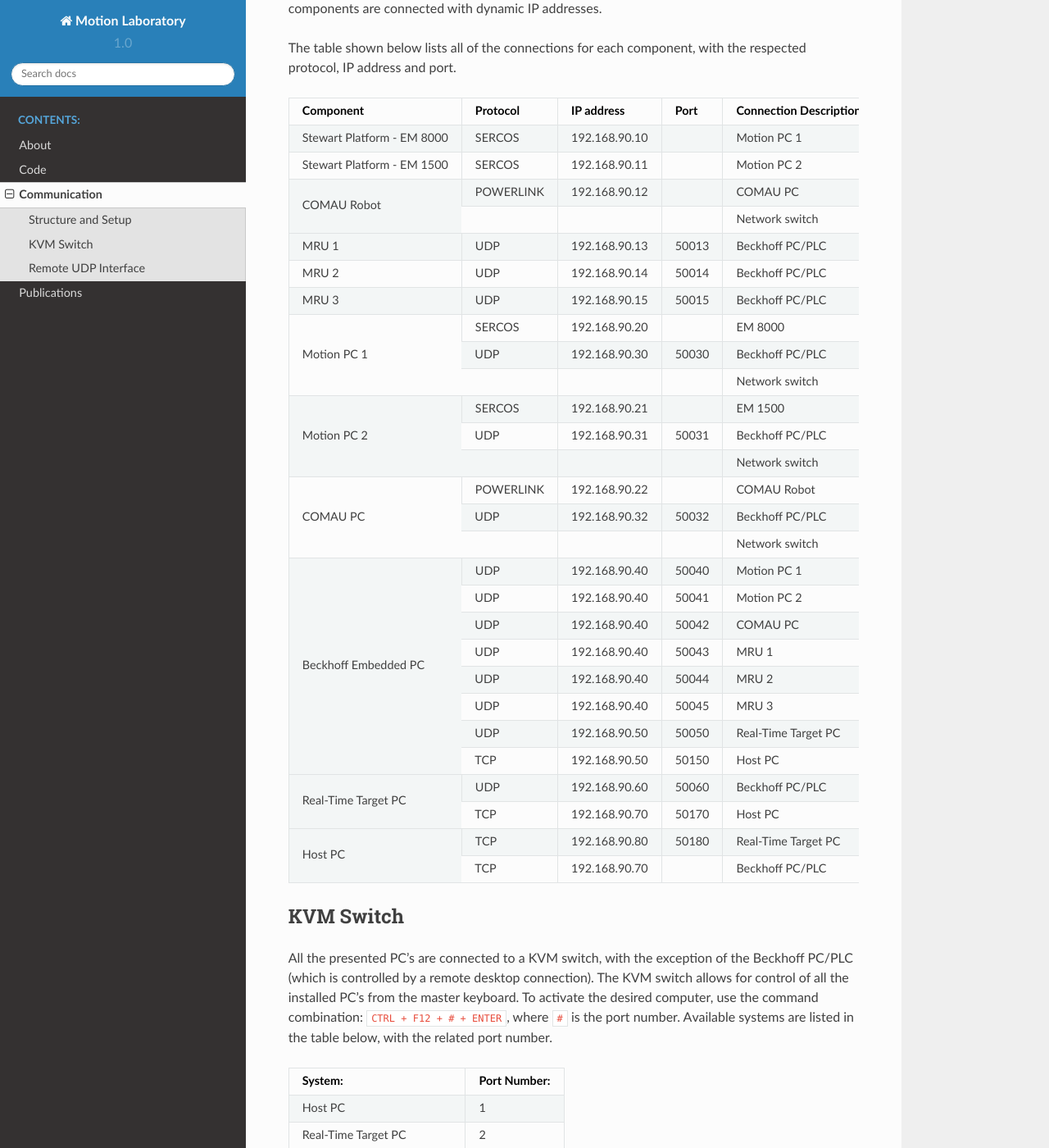
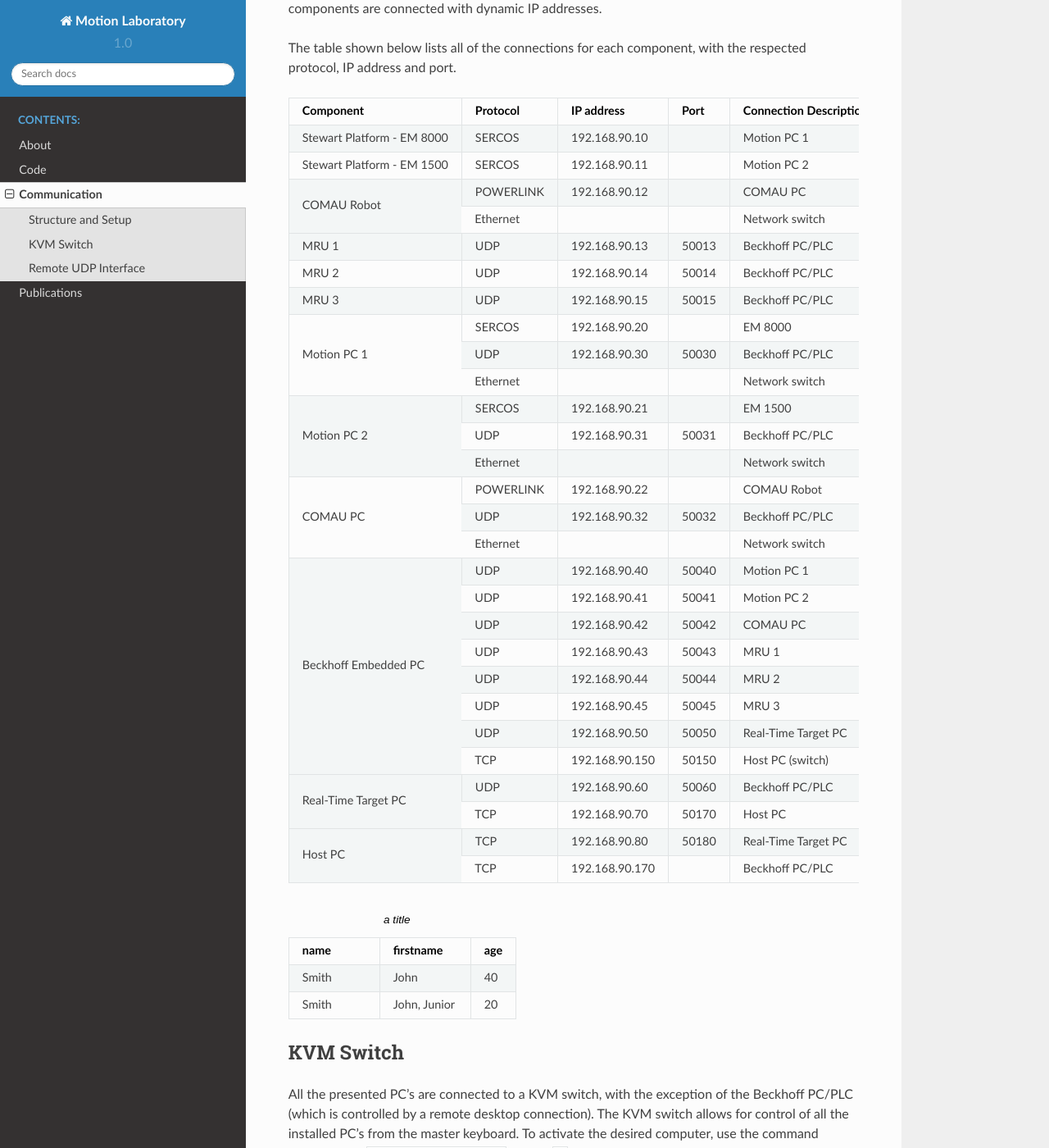
Before and after one commit to sondretordal/motion-lab, a Sphinx documentation site: the page built from docs/com.rst, in a window 1280 px wide and 1400 px high, scrolled down 1225 px. Shown: the whole window at 82% size. Built offline with Sphinx 7.4.7 and the Read the Docs theme 2.0.0, drawn with Linux system fonts in a browser that asks for light colours; formulas are drawn with MathJax 3.

Commit message:
Updated Ip adresses in comm interface table

```diff
--- a/docs/com.rst
+++ b/docs/com.rst
@@ -37,65 +37,73 @@ A Network switch is installed in the system, where the components are connected
 
 The table shown below lists all of the connections for each component, with the respected protocol, IP address and port.
 
-+---------------------------+----------+--------------+------+-----------------------+
-| Component                 | Protocol | IP address   | Port | Connection Description|
-+===========================+==========+==============+======+=======================+
-| Stewart Platform - EM 8000| SERCOS   | 192.168.90.10|      | Motion PC 1           |
-+---------------------------+----------+--------------+------+-----------------------+
-| Stewart Platform - EM 1500| SERCOS   | 192.168.90.11|      | Motion PC 2           |
-+---------------------------+----------+--------------+------+-----------------------+
-| COMAU Robot               | POWERLINK| 192.168.90.12|      | COMAU PC              |
-|                           +----------+--------------+------+-----------------------+
-|                           |          |              |      | Network switch        |
-+---------------------------+----------+--------------+------+-----------------------+
-| MRU 1                     | UDP      | 192.168.90.13| 50013| Beckhoff PC/PLC       |
-+---------------------------+----------+--------------+------+-----------------------+
-| MRU 2                     | UDP      | 192.168.90.14| 50014| Beckhoff PC/PLC       |
-+---------------------------+----------+--------------+------+-----------------------+
-| MRU 3                     | UDP      | 192.168.90.15| 50015| Beckhoff PC/PLC       |
-+---------------------------+----------+--------------+------+-----------------------+
-| Motion PC 1               | SERCOS   | 192.168.90.20|      | EM 8000               |
-|                           +----------+--------------+------+-----------------------+
-|                           | UDP      | 192.168.90.30| 50030| Beckhoff PC/PLC       |
-|                           +----------+--------------+------+-----------------------+
-|                           |          |              |      | Network switch        |
-+---------------------------+----------+--------------+------+-----------------------+
-| Motion PC 2               | SERCOS   | 192.168.90.21|      | EM 1500               |
-|                           +----------+--------------+------+-----------------------+
-|                           | UDP      | 192.168.90.31| 50031| Beckhoff PC/PLC       |
-|                           +----------+--------------+------+-----------------------+
-|                           |          |              |      | Network switch        |
-+---------------------------+----------+--------------+------+-----------------------+
-| COMAU PC                  | POWERLINK| 192.168.90.22|      | COMAU Robot           |
-|                           +----------+--------------+------+-----------------------+
-|                           | UDP      | 192.168.90.32| 50032| Beckhoff PC/PLC       |
-|                           +----------+--------------+------+-----------------------+
-|                           |          |              |      | Network switch        |
-+---------------------------+----------+--------------+------+-----------------------+
-| Beckhoff Embedded PC      | UDP      | 192.168.90.40| 50040| Motion PC 1           |
-|                           +----------+--------------+------+-----------------------+
-|                           | UDP      | 192.168.90.40| 50041| Motion PC 2           |
-|                           +----------+--------------+------+-----------------------+
-|                           | UDP      | 192.168.90.40| 50042| COMAU PC              |
-|                           +----------+--------------+------+-----------------------+
-|                           | UDP      | 192.168.90.40| 50043| MRU 1                 |
-|                           +----------+--------------+------+-----------------------+
-|                           | UDP      | 192.168.90.40| 50044| MRU 2                 |
-|                           +----------+--------------+------+-----------------------+
-|                           | UDP      | 192.168.90.40| 50045| MRU 3                 |
-|                           +----------+--------------+------+-----------------------+
-|                           | UDP      | 192.168.90.50| 50050| Real-Time Target PC   |
-|                           +----------+--------------+------+-----------------------+
-|                           | TCP      | 192.168.90.50| 50150| Host PC               |
-+---------------------------+----------+--------------+------+-----------------------+
-| Real-Time Target PC       | UDP      | 192.168.90.60| 50060| Beckhoff PC/PLC       |
-|                           +----------+--------------+------+-----------------------+
-|                           | TCP      | 192.168.90.70| 50170| Host PC               |
-+---------------------------+----------+--------------+------+-----------------------+
-| Host PC                   | TCP      | 192.168.90.80| 50180| Real-Time Target PC   |
-|                           +----------+--------------+------+-----------------------+
-|                           | TCP      | 192.168.90.70|      | Beckhoff PC/PLC       |
-+---------------------------+----------+--------------+------+-----------------------+
++---------------------------+----------+----------------+------+-----------------------+
+| Component                 | Protocol | IP address     | Port | Connection Description|
++===========================+==========+================+======+=======================+
+| Stewart Platform - EM 8000| SERCOS   | 192.168.90.10  |      | Motion PC 1           |
++---------------------------+----------+----------------+------+-----------------------+
+| Stewart Platform - EM 1500| SERCOS   | 192.168.90.11  |      | Motion PC 2           |
++---------------------------+----------+----------------+------+-----------------------+
+| COMAU Robot               | POWERLINK| 192.168.90.12  |      | COMAU PC              |
+|                           +----------+----------------+------+-----------------------+
+|                           | Ethernet |                |      | Network switch        |
++---------------------------+----------+----------------+------+-----------------------+
+| MRU 1                     | UDP      | 192.168.90.13  | 50013| Beckhoff PC/PLC       |
++---------------------------+----------+----------------+------+-----------------------+
+| MRU 2                     | UDP      | 192.168.90.14  | 50014| Beckhoff PC/PLC       |
++---------------------------+----------+----------------+------+-----------------------+
+| MRU 3                     | UDP      | 192.168.90.15  | 50015| Beckhoff PC/PLC       |
++---------------------------+----------+----------------+------+-----------------------+
+| Motion PC 1               | SERCOS   | 192.168.90.20  |      | EM 8000               |
+|                           +----------+----------------+------+-----------------------+
+|                           | UDP      | 192.168.90.30  | 50030| Beckhoff PC/PLC       |
+|                           +----------+----------------+------+-----------------------+
+|                           | Ethernet |                |      | Network switch        |
++---------------------------+----------+----------------+------+-----------------------+
+| Motion PC 2               | SERCOS   | 192.168.90.21  |      | EM 1500               |
+|                           +----------+----------------+------+-----------------------+
+|                           | UDP      | 192.168.90.31  | 50031| Beckhoff PC/PLC       |
+|                           +----------+----------------+------+-----------------------+
+|                           | Ethernet |                |      | Network switch        |
++---------------------------+----------+----------------+------+-----------------------+
+| COMAU PC                  | POWERLINK| 192.168.90.22  |      | COMAU Robot           |
+|                           +----------+----------------+------+-----------------------+
+|                           | UDP      | 192.168.90.32  | 50032| Beckhoff PC/PLC       |
+|                           +----------+----------------+------+-----------------------+
+|                           | Ethernet |                |      | Network switch        |
++---------------------------+----------+----------------+------+-----------------------+
+| Beckhoff Embedded PC      | UDP      | 192.168.90.40  | 50040| Motion PC 1           |
+|                           +----------+----------------+------+-----------------------+
+|                           | UDP      | 192.168.90.41  | 50041| Motion PC 2           |
+|                           +----------+----------------+------+-----------------------+
+|                           | UDP      | 192.168.90.42  | 50042| COMAU PC              |
+|                           +----------+----------------+------+-----------------------+
+|                           | UDP      | 192.168.90.43  | 50043| MRU 1                 |
+|                           +----------+----------------+------+-----------------------+
+|                           | UDP      | 192.168.90.44  | 50044| MRU 2                 |
+|                           +----------+----------------+------+-----------------------+
+|                           | UDP      | 192.168.90.45  | 50045| MRU 3                 |
+|                           +----------+----------------+------+-----------------------+
+|                           | UDP      | 192.168.90.50  | 50050| Real-Time Target PC   |
+|                           +----------+----------------+------+-----------------------+
+|                           | TCP      | 192.168.90.150 | 50150| Host PC (switch)      |
++---------------------------+----------+----------------+------+-----------------------+
+| Real-Time Target PC       | UDP      | 192.168.90.60  | 50060| Beckhoff PC/PLC       |
+|                           +----------+----------------+------+-----------------------+
+|                           | TCP      | 192.168.90.70  | 50170| Host PC               |
++---------------------------+----------+----------------+------+-----------------------+
+| Host PC                   | TCP      | 192.168.90.80  | 50180| Real-Time Target PC   |
+|                           +----------+----------------+------+-----------------------+
+|                           | TCP      | 192.168.90.170 |      | Beckhoff PC/PLC       |
++---------------------------+----------+----------------+------+-----------------------+
+
+
+.. csv-table:: a title
+   :header: "name", "firstname", "age"
+   :widths: 20, 20, 10
+
+   "Smith", "John", 40
+   "Smith", "John, Junior", 20
 
 
 KVM Switch
```
